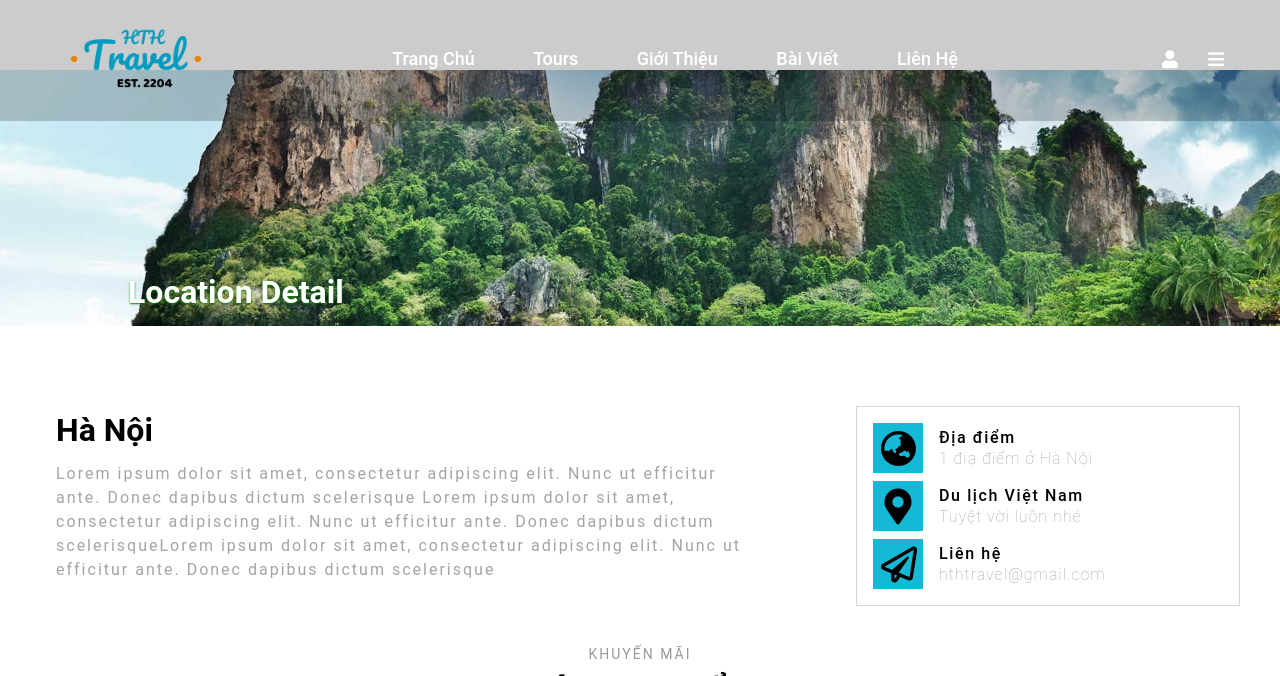
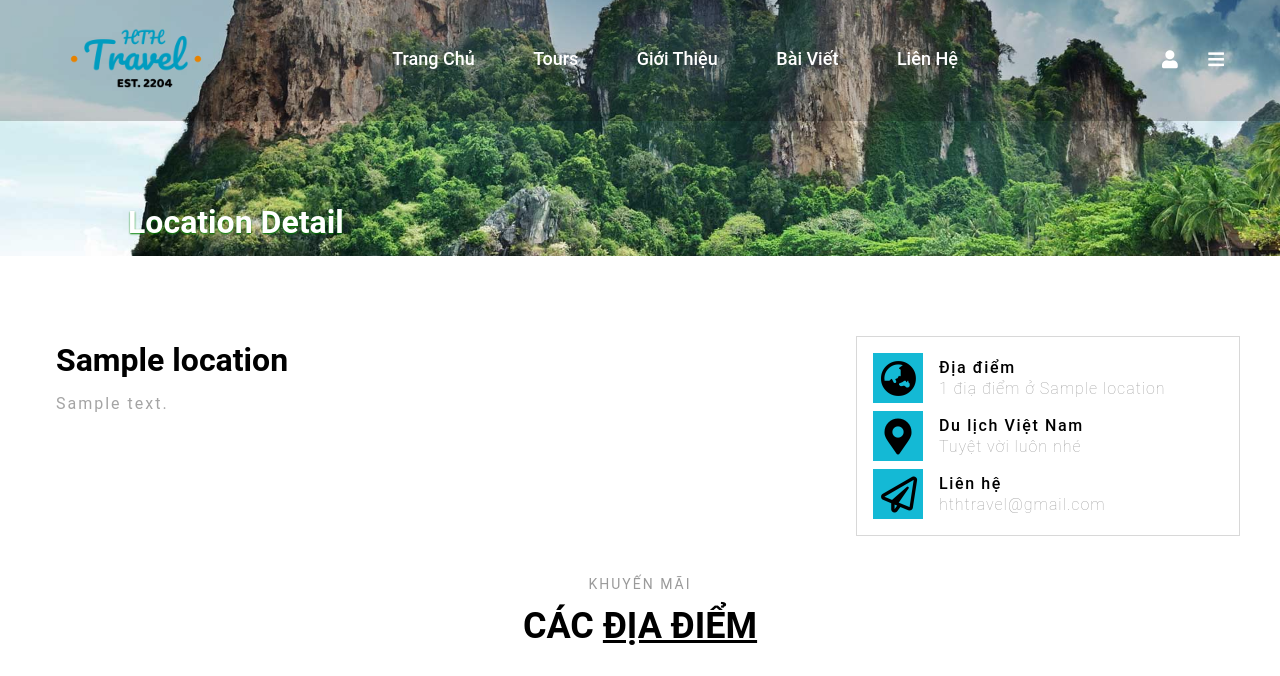
Before and after one commit to hoandz2002/teamok-duan1-, a PHP site: page /duan1/location_detail.php?id_location=1 in a window 1280 px wide. Shown: the top 676 px of the page. Run offline with PHP 8.4, Linux system fonts and the light colour scheme; tables that the repository leaves empty or names only in its code hold one stand-in row (values such as "Sample post").

Commit message:
location

```diff
--- a/db/location.php
+++ b/db/location.php
@@ -49,7 +49,7 @@ function insert_location(array $data)
 function update_location($data)
 {
     $conn = connect();
-    $sql = "UPDATE location SET name_location = :name_location, description_location = :description_location,img_location = :img_location WHERE id_location = :id_location";
+    $sql = "UPDATE location SET name_location = :name_location, description_location = :description_location, img_location = :img_location WHERE id_location = :id_location";
     $stmt = $conn->prepare($sql);
     $stmt->execute($data);
     return true;
--- a/location_detail.php
+++ b/location_detail.php
@@ -1,3 +1,19 @@
+<?php
+session_start();
+require_once './db/connection.php';
+require_once './db/location.php';
+$id = $_GET['id_location'];
+$data = getid_location($id);
+
+if (empty($_SESSION['user']) == false) {
+    $name = '<li class="header__navbar-item-child"><a href="/duan1/acc.php" class="header__navbar-link-child">Thông tin</a></li>
+    <li class="header__navbar-item-child"><a href="/duan1/cart.php" class="header__navbar-link-child">Giỏ hàng</a></li>
+    <li class="header__navbar-item-child"><a href="/duan1/logout.php" class="header__navbar-link-child">Đăng xuất</a></li>';
+} else {
+    $name = '<li class="header__navbar-item-child"><a href="/duan1/login_form.php" class="header__navbar-link-child">Đăng nhập</a></li>
+    <li class="header__navbar-item-child"><a href="/duan1/cart.php" class="header__navbar-link-child">Giỏ hàng</a></li>    ';
+}
+?>
 <!DOCTYPE html>
 <html lang="en">
 
@@ -20,24 +36,22 @@
 <body>
     <div class="main">
         <?php require_once './header.php'; ?>
-        <div class="body__banner" style="background-image: url(/duan1/asset/img/lc-banner.jpg); padding: 10%;">
+        <div class="body__banner" style="background-image: url(/duan1/asset/img/lc-banner.jpg); padding: 10%; margin-top: 0px;">
             <div class="banner-text" style="text-shadow: 0px 1px 2px green;">Location Detail</div>
         </div>
         <div class="body">
             <div class="grid">
                 <div class="grid__row">
                     <div class="pd-16 grid__column-2-3">
-                        <h3 class="location">Hà Nội</h3>
-                        <p class="location_content">
-                        Lorem ipsum dolor sit amet, consectetur adipiscing elit. Nunc ut efficitur ante. Donec dapibus dictum scelerisque
-                        Lorem ipsum dolor sit amet, consectetur adipiscing elit. Nunc ut efficitur ante. Donec dapibus dictum scelerisqueLorem ipsum dolor sit amet, consectetur adipiscing elit. Nunc ut efficitur ante. Donec dapibus dictum scelerisque</p>
+                        <h3 class="location"><?=$data['name_location'];?></h3>
+                        <p class="location_content"><?=$data['description_location'];?></p>
                     </div>
                     <div class="pd-16 grid__column-3" style="border: 0.8px solid #d8d8d8;">
                         <div class="contact-location grid__row">
                             <i class='mr-8 icon-contact fas fa-globe-asia'></i>
                             <div class="ml-8 body-contact">
                                 <h4 class="contact-heading">Địa điểm</h4>
-                                <p class="contact-ct">1 điạ điểm ở Hà Nội</p>
+                                <p class="contact-ct">1 điạ điểm ở <?=$data['name_location'];?></p>
                             </div>
                         </div>
                         <div class="mt-8 contact-location grid__row">
```
Also changed, not shown: admin/location/update_location.php (+7 -12 lines), index.php (+6 -6 lines).
